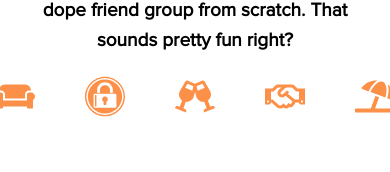
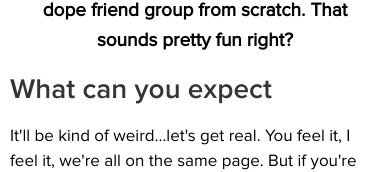
Before and after one commit to alexkess101/new-friends, a Next.js app: page / in a window 390 px wide. Shown: the part 759-931 px from the top of the page. Built offline with nearby package versions, Linux system fonts and the light colour scheme.

Commit message:
attempt to remove scrollbar on mobile

```diff
--- a/components/AboutUs.js
+++ b/components/AboutUs.js
@@ -23,13 +23,13 @@ const AboutUs = () => {
 					pretty fun right?
 				</h4>
 			</div>
-			<div className={styles.imgContainer}>
-				<img src={"/svg/couch-solid.svg"} alt={"svg-img"} className={styles.img}/>
-				<img src={"/svg/expeditedssl-brands.svg"} alt={"svg-img"} className={styles.img}/>
-				<img src={"/svg/glass-cheers-solid.svg"} alt={"svg-img"} className={styles.img}/>
-				<img src={"/svg/handshake-regular.svg"} alt={"svg-img"} className={styles.img}/>
-				<img src={"/svg/umbrella-beach-solid.svg"} alt={"svg-img"} className={styles.img}/>
-			</div>
+			{/*<div className={styles.imgContainer}>*/}
+			{/*	<img src={"/svg/couch-solid.svg"} alt={"svg-img"} className={styles.img}/>*/}
+			{/*	<img src={"/svg/expeditedssl-brands.svg"} alt={"svg-img"} className={styles.img}/>*/}
+			{/*	<img src={"/svg/glass-cheers-solid.svg"} alt={"svg-img"} className={styles.img}/>*/}
+			{/*	<img src={"/svg/handshake-regular.svg"} alt={"svg-img"} className={styles.img}/>*/}
+			{/*	<img src={"/svg/umbrella-beach-solid.svg"} alt={"svg-img"} className={styles.img}/>*/}
+			{/*</div>*/}
 
 			<Modal isModalOpen={isModalOpen} setIsModalOpen={setIsModalOpen}>
 				<img src={"/img/rick-rolled.png"} alt={"rick-roll"} className={styles.rickImg}/>
```
